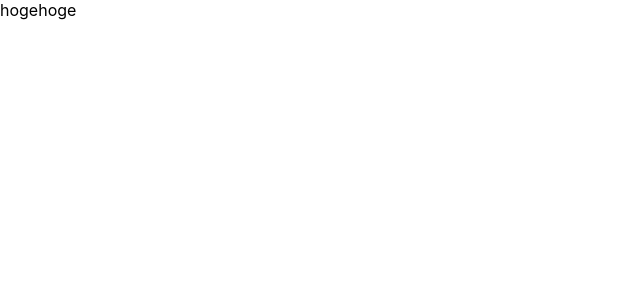
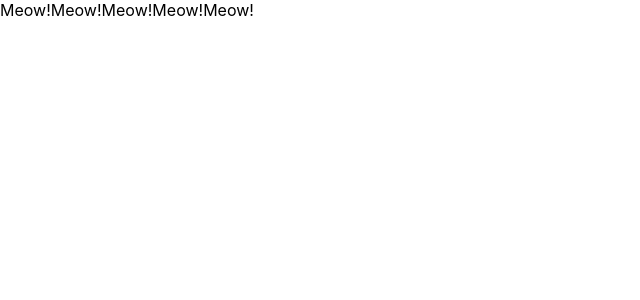
Before and after one commit to yutkts/udemy-react-redux-crud-application, a React (Create React App) app: page / in a window 1280 px wide. Shown: the top 300 px of the page, without its empty margins (0-640 px from the left). Built offline with nearby package versions, Linux system fonts and the light colour scheme.

Commit message:
Learn Component

```diff
--- a/src/App.js
+++ b/src/App.js
@@ -4,10 +4,18 @@ class App extends Component {
   render() {
     return (
       <React.Fragment>
-        <label>hogehoge</label>
+        <Cat />
+        <Cat />
+        <Cat />
+        <Cat />
+        <Cat />
       </React.Fragment>
     );
   }
 }
 
+const Cat = () => {
+  return <React.Fragment>Meow!</React.Fragment>
+}
+
 export default App;
```
